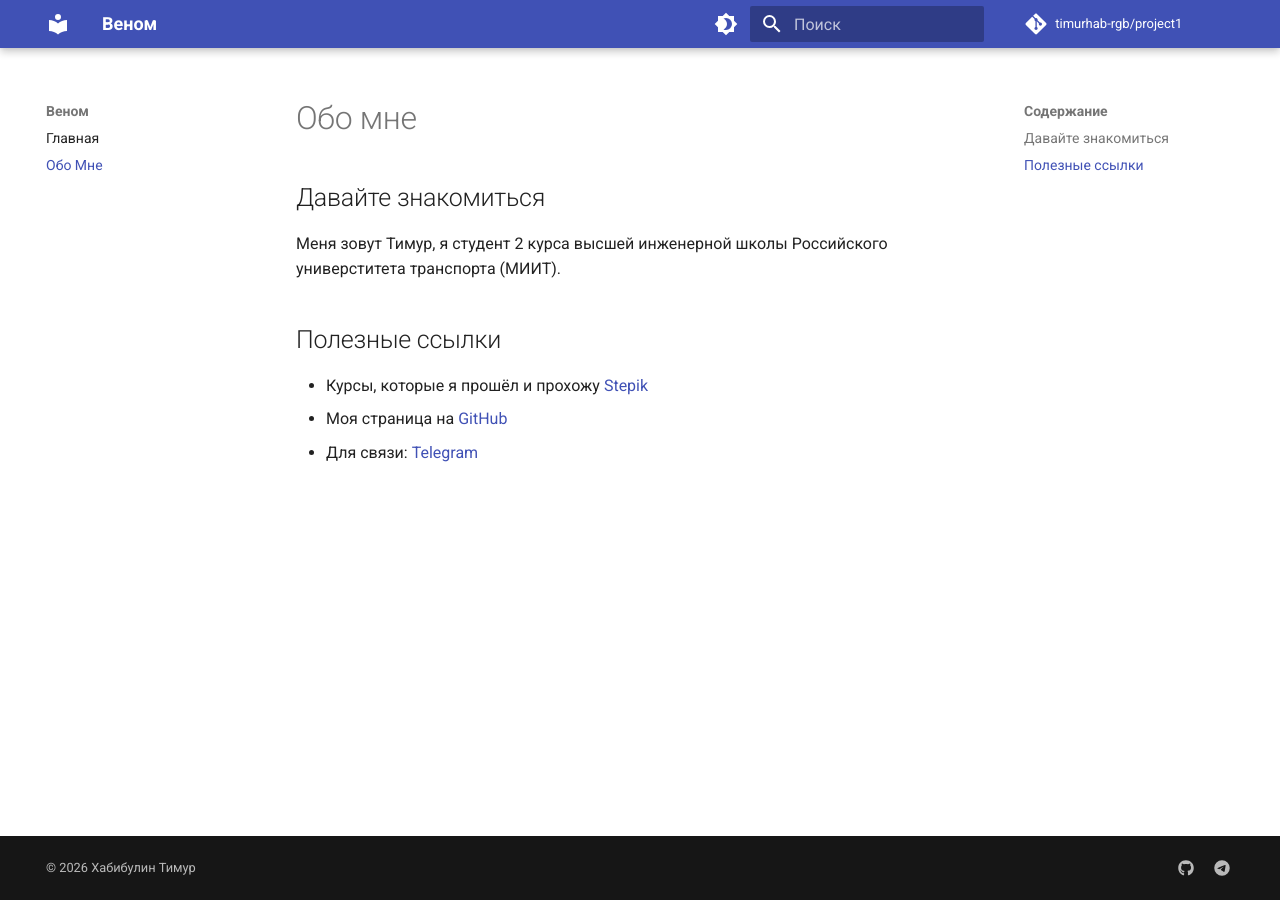
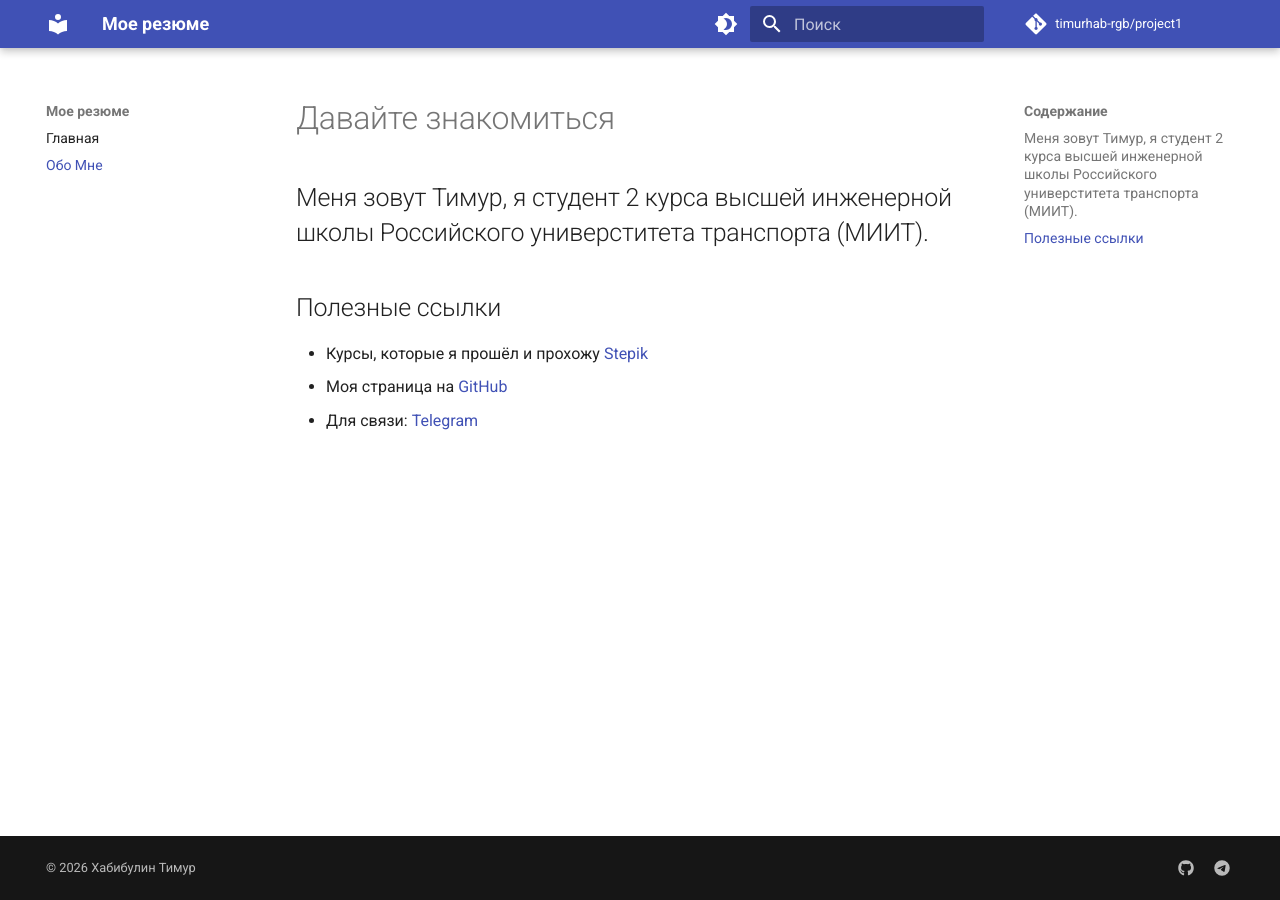
Before and after one commit to timurhab-rgb/project1, an MkDocs documentation site: the page built from docs/shell.md, in a window 1280 px wide. Built offline with MkDocs 1.6.1 and Material for MkDocs 9.7.7, drawn with Linux system fonts in a browser that asks for light colours; comment, search, counter and statistics services are not loaded.

Commit message:
Init commit

```diff
--- a/docs/shell.md
+++ b/docs/shell.md
@@ -1,12 +1,11 @@
-# Обо мне
 
-## Давайте знакомиться
+# Давайте знакомиться
 
-Меня зовут Тимур, я студент 2 курса высшей инженерной школы Российского универститета транспорта (МИИТ).
+## Меня зовут Тимур, я студент 2 курса высшей инженерной школы Российского универститета транспорта (МИИТ).
 
 
 ## Полезные ссылки
 
-- Курсы, которые я прошёл и прохожу [Stepik](https://stepik.org/users/659009172/)
+- Курсы, которые я прошёл и прохожу [Stepik](https://stepik.org/cert/3165299)
 - Моя страница на [GitHub](https://github.com/timurhab-rgb)
 - Для связи: [Telegram](https://t.me/mirtum06)
--- a/mkdocs.yml
+++ b/mkdocs.yml
@@ -1,10 +1,9 @@
 # Основные метаданные сайта
-site_name: Веном
-# site_url: https://timurhab-rgb.github.io/project1/
+site_name: Мое резюме
 site_url: https://timurhab-rgb.github.io/project1/
 site_author: Тимур
 
-# Copyright в футере (только твой текст, без лишнего)
+
 copyright: © 2026 Хабибулин Тимур
 
 # Тема оформления
@@ -52,7 +51,7 @@ extra:
     - icon: fontawesome/brands/github
       link: https://github.com/musecollaboration
     - icon: fontawesome/brands/telegram
-      link: https://t.me/@mirtum06 # ← замени на реальный
+      link: https://t.me/@mirtum06
 
 # Репозиторий + кнопка "Редактировать"
 repo_url: https://github.com/timurhab-rgb/project1
```
Also changed, not shown: docs/index.md (+3 -3 lines).
